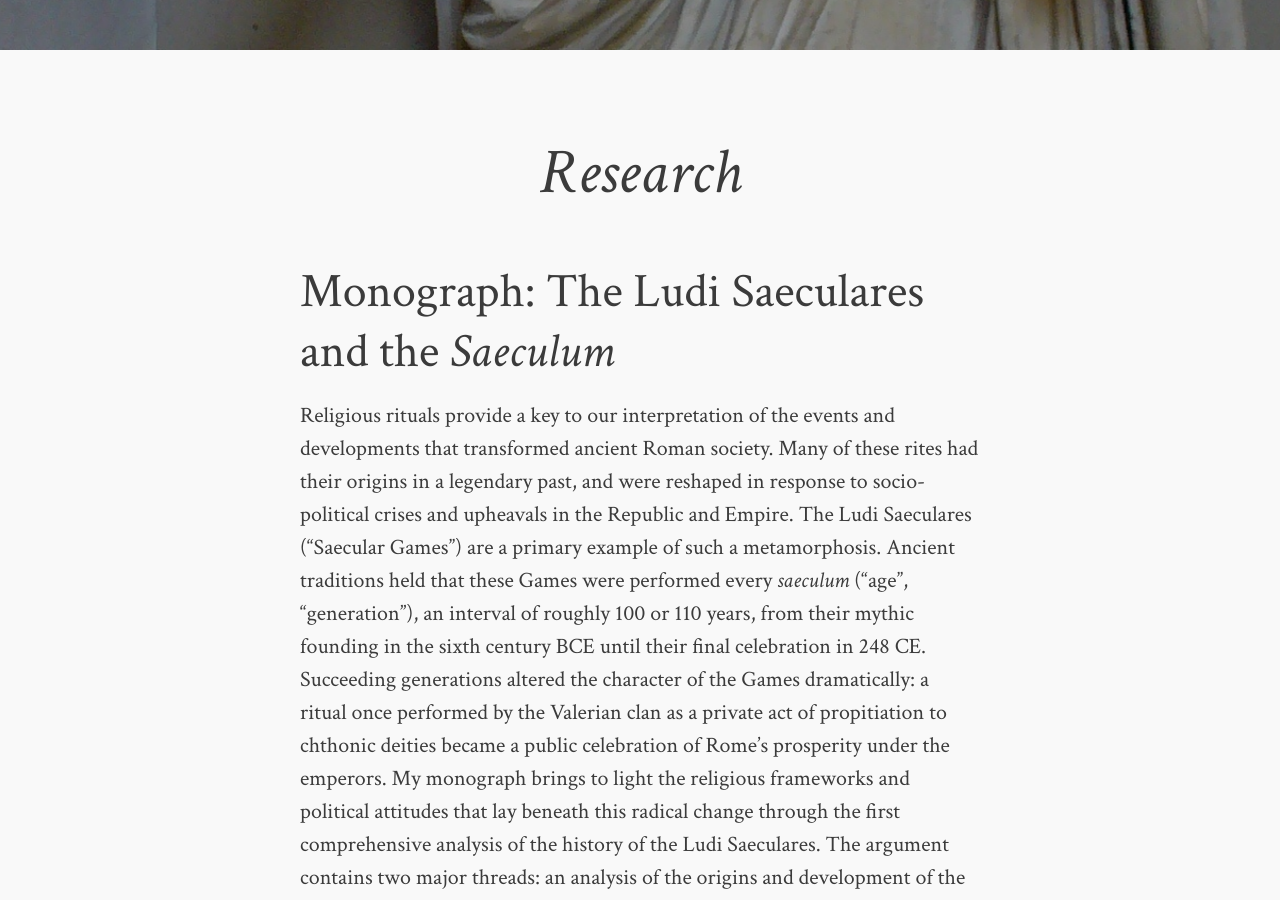
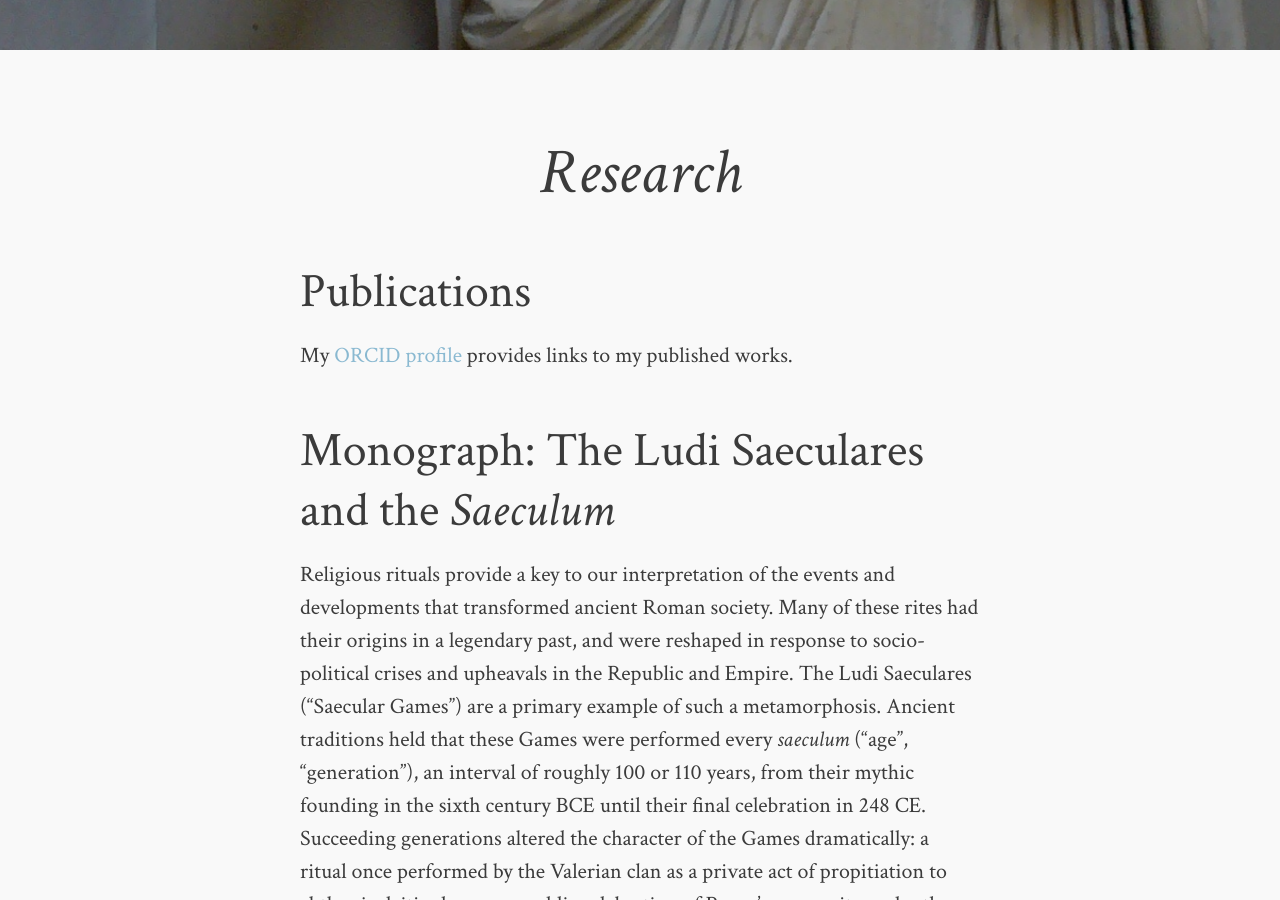
Before and after one commit to scbdunning/scbdunning.github.io, a Jekyll site: the page built from research.md, in a window 1280 px wide and 900 px high, scrolled down 500 px. Built offline with Jekyll 4.4.1, drawn with Linux system fonts in a browser that asks for light colours.

Commit message:
Update research.md

```diff
--- a/research.md
+++ b/research.md
@@ -8,6 +8,10 @@ image:
   feature: roman-sacrificing.jpg
 ---
 
+## Publications
+
+My [ORCID profile](https://orcid.org/0000-0001-9733-9403) provides links to my published works.
+
 ## Monograph: The Ludi Saeculares and the *Saeculum*
 
 Religious rituals provide a key to our interpretation of the events and developments that transformed ancient Roman society. Many of these rites had their origins in a legendary past, and were reshaped in response to socio-political crises and upheavals in the Republic and Empire. The Ludi Saeculares ("Saecular Games") are a primary example of such a metamorphosis. Ancient traditions held that these Games were performed every *saeculum* (“age”, “generation”), an interval of roughly 100 or 110 years, from their mythic founding in the sixth century BCE until their final celebration in 248 CE. Succeeding generations altered the character of the Games dramatically: a ritual once performed by the Valerian clan as a private act of propitiation to chthonic deities became a public celebration of Rome’s prosperity under the emperors. My monograph brings to light the religious frameworks and political attitudes that lay beneath this radical change through the first comprehensive analysis of the history of the Ludi Saeculares. The argument contains two major threads: an analysis of the origins and development of the Games themselves, and the use of the term *saeculum* in imperial rhetoric in literary, epigraphic, and numismatic sources from the early Republic to the fifth century CE.
```
